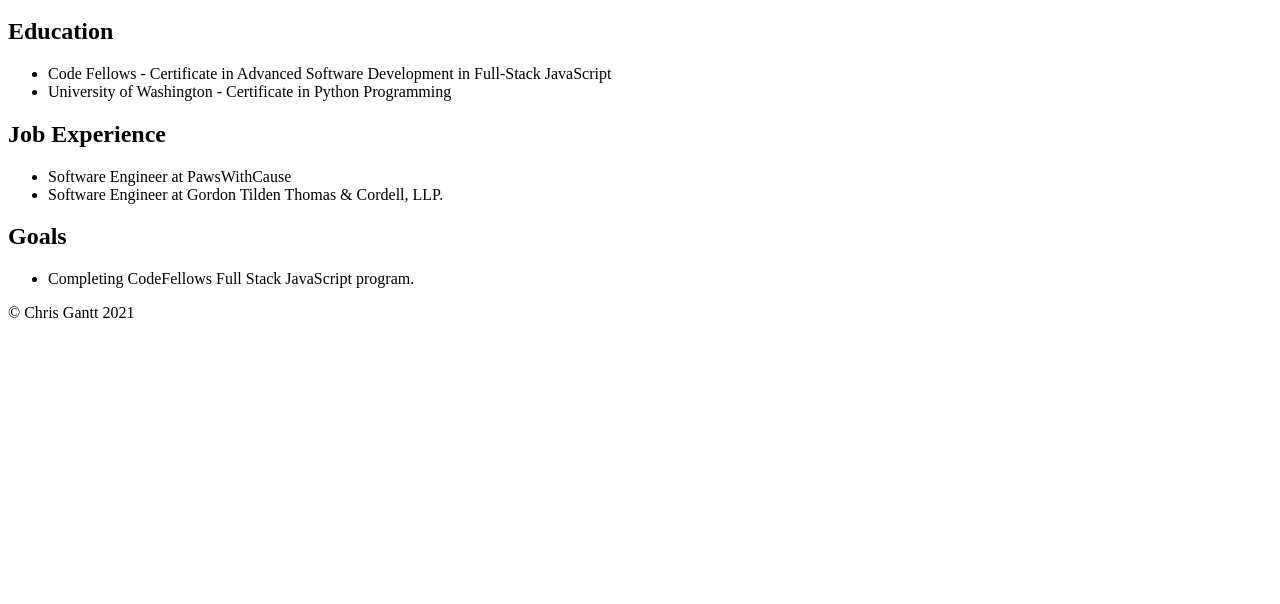
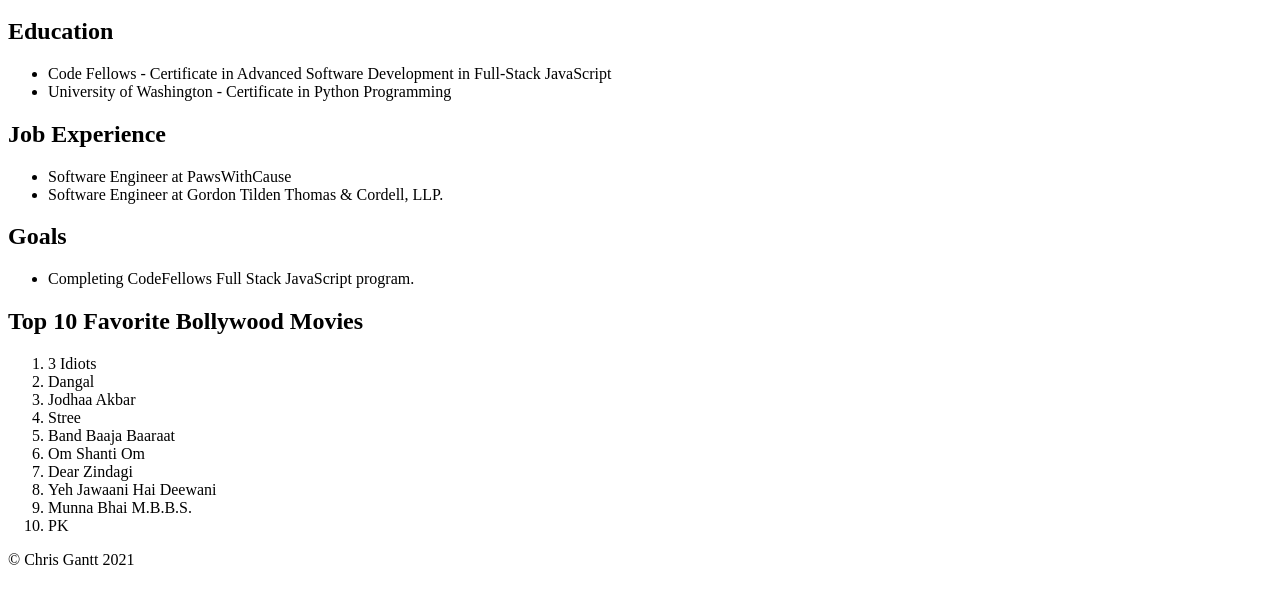
Before and after one commit to ganttArt/codefellows-201-about-me, a plain HTML site: page index.html in a window 1280 px wide. Shown: the part 118-722 px from the top of the page. Drawn offline with Linux system fonts and the light colour scheme.

Commit message:
Added an ordered list to share my top 10 bollywood movies.

```diff
--- a/index.html
+++ b/index.html
@@ -31,6 +31,19 @@
         <ul>
             <li>Completing CodeFellows Full Stack JavaScript program.</li>
         </ul>
+        <h2>Top 10 Favorite Bollywood Movies</h2>
+        <ol>
+            <li>3 Idiots</li>
+            <li>Dangal</li>
+            <li>Jodhaa Akbar</li>
+            <li>Stree</li>
+            <li>Band Baaja Baaraat</li>
+            <li>Om Shanti Om</li>
+            <li>Dear Zindagi</li>
+            <li>Yeh Jawaani Hai Deewani</li>
+            <li>Munna Bhai M.B.B.S.</li>
+            <li>PK</li>
+        </ol>
     </main>
     <footer>
         <p>&copy Chris Gantt 2021</p>
```
